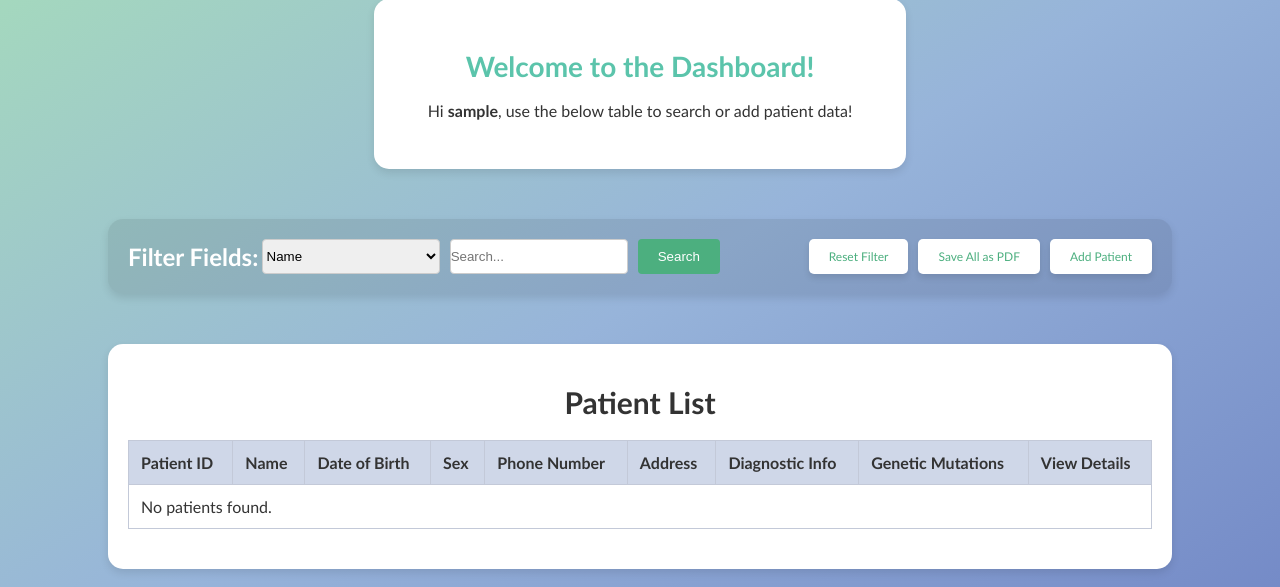
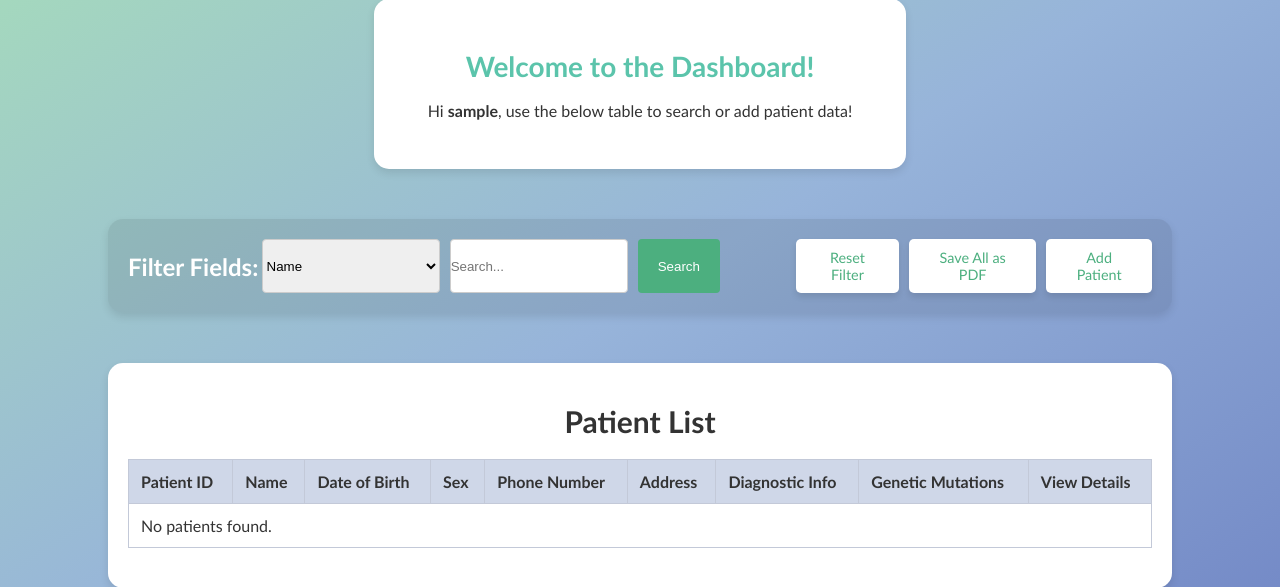
Before and after one commit to Vinos1001/BIOM9450-Major-Project, a PHP site: page /tcpdf/views/dashboard.php in a window 1280 px wide. Shown: the part 101-688 px from the top of the page. Run offline with PHP 8.4, Linux system fonts and the light colour scheme; the template is opened without the code that fills it, so the values that code supplies are empty; the visitor is signed in with stand-in values (Sample User, id 1).

Commit message:
Changing font sizes

```diff
--- a/assets/css/dashboard.css
+++ b/assets/css/dashboard.css
@@ -46,7 +46,7 @@
 }
 
 #dashboard-filter button {
-    font-size: 75%;
+    font-size: 90%;
     height: 100%;
     width: 100%;
 }
```
